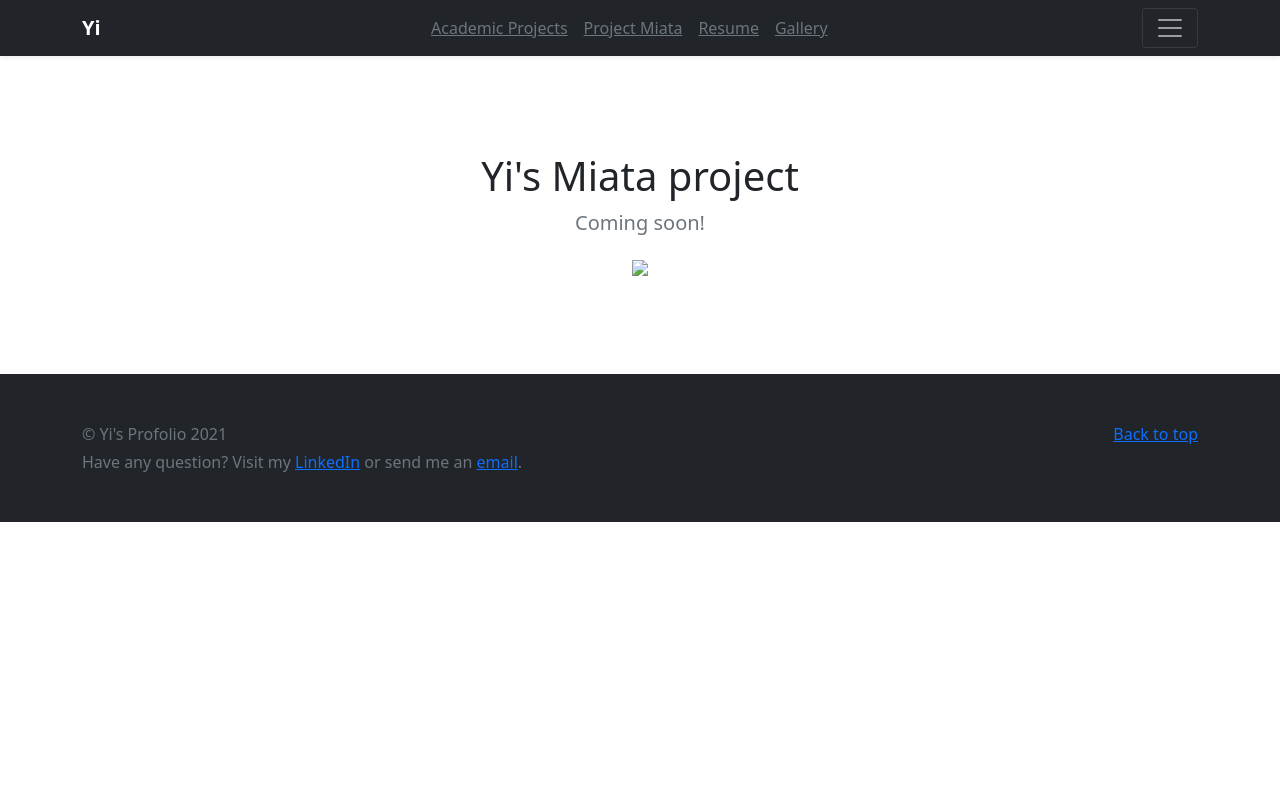
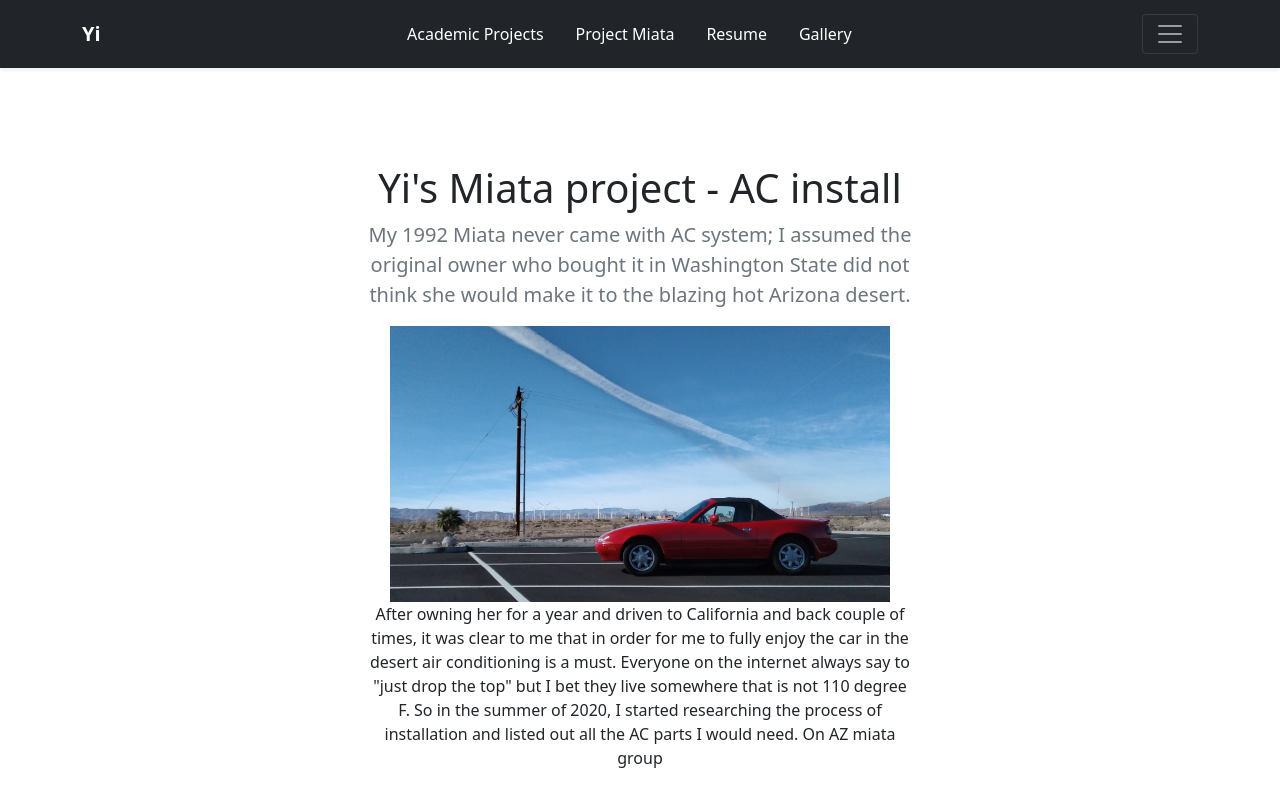
Before and after one commit to ychen837/ychen837.github.io, a plain HTML site: page miata/AC.html in a window 1280 px wide. Shown: the top 800 px of the page. Drawn offline with nearby package versions, Linux system fonts and the light colour scheme.

Commit message:
Updated AC page

```diff
--- a/miata/AC.html
+++ b/miata/AC.html
@@ -1,13 +1,72 @@
 <!doctype html>
 <html lang="en">
   <head>
+    <style>
+      .img_container {
+      position: relative;
+      text-align: center;
+      color: white;
+      }
+      .centered {
+      position: absolute;
+      top: 50%;
+      left: 50%;
+      transform: translate(-50%, -50%);
+      }
+
+      ul.topnav {list-style-type: none; margin: 0; padding: 0; overflow: hidden;
+      }
+
+      ul.topnav li {float: left;}
+
+      ul.topnav li a {
+      display: block;
+      color: white;
+      text-align: center;
+      padding: 14px 16px;
+      text-decoration: none;
+      }
+
+      ul.topnav li a:hover:not(.active) {background-color: #111;}
+
+      ul.topnav li a.active {background-color: #4CAF50;}
+
+      ul.topnav li.right {float: right;}
+
+      ul {list-style-type: none; margin: 0; padding: 0; overflow: hidden;}
+
+      li {float: left;}
+
+      li a {
+      display: block;
+      color: white;
+      text-align: center;
+      padding: 5px 20px;
+      text-decoration: none;
+      }
+
+      li a:hover {
+      background-color: #111;
+      }
+      @media screen and (max-width: 600px) {
+      ul.topnav li.right,
+      ul.topnav li {float: none;}
+      }
+      .footer {
+        position: fixed;
+        left: 0;
+        bottom: 0;
+        width: 100%;
+        text-align: center;
+      }
+    </style>
     <!-- Required meta tags -->
     <meta charset="utf-8">
     <meta name="viewport" content="width=device-width, initial-scale=1">
 
     <!-- Bootstrap CSS -->
     <link href="https://cdn.jsdelivr.net/npm/bootstrap@5.0.0-beta2/dist/css/bootstrap.min.css" rel="stylesheet" integrity="sha384-BmbxuPwQa2lc/FVzBcNJ7UAyJxM6wuqIj61tLrc4wSX0szH/Ev+nYRRuWlolflfl" crossorigin="anonymous">
-    <link rel="icon" href="img/circle_nisepanda.png">
+    <link rel="icon" href="../img/circle_nisepanda.png">
 
     <title>Miata Project</title>
   </head>
@@ -51,16 +110,16 @@
 
   <div class="navbar navbar-dark bg-dark shadow-sm">
     <div class="container">
-      <a href="index.html" class="navbar-brand d-flex align-items-center">
+      <a href="../index.html" class="navbar-brand d-flex align-items-center">
         <!-- <svg xmlns="http://www.w3.org/2000/svg" width="20" height="20" fill="none" stroke="currentColor" stroke-linecap="round" stroke-linejoin="round" stroke-width="2" aria-hidden="true" class="me-2" viewBox="0 0 24 24"><path d="M23 19a2 2 0 0 1-2 2H3a2 2 0 0 1-2-2V8a2 2 0 0 1 2-2h4l2-3h6l2 3h4a2 2 0 0 1 2 2z"/><circle cx="12" cy="13" r="4"/></svg> -->
         <strong>Yi</strong>
       </a>
-      <nav class="nav d-flex justify-content-between">
-        <a class="p-2 link-secondary" href="index.html">Academic Projects</a>
-        <a class="p-2 link-secondary" href="miata.html">Project Miata</a>
-        <a class="p-2 link-secondary" href="Yi Chen CV 2021 vs5.pdf">Resume</a>
-        <a class="p-2 link-secondary" href="gallery.html">Gallery</a>
-      </nav>
+      <ul class="topnav">
+        <li><a href="../index.html">Academic Projects</a></li>
+        <li><a href="../miata.html">Project Miata</a></li>
+        <li><a href="../Yi Chen CV 2021 vs6.pdf">Resume</a></li>
+        <li><a href="../gallery.html">Gallery</a></li>
+      </ul>
 
       <button class="navbar-toggler" type="button" data-bs-toggle="collapse" data-bs-target="#navbarHeader" aria-controls="navbarHeader" aria-expanded="false" aria-label="Toggle navigation">
         <span class="navbar-toggler-icon"></span>
@@ -76,9 +135,16 @@
   <section class="py-5 text-center container">
     <div class="row py-lg-5">
       <div class="col-lg-6 col-md-8 mx-auto">
-        <h1 class="fw-light">Yi's Miata project</h1>
-        <p class="lead text-muted">Coming soon!</p>
-        <img src="img/miata side.jpg" width="500">
+        <h1 class="fw-light">Yi's Miata project - AC install</h1>
+        <p class="lead text-muted">My 1992 Miata never came with AC system; I assumed the original owner who bought it in Washington State did not think she would make it to the blazing hot Arizona desert.</p>
+        <img src="../img/miata side.jpg" width="500">
+        <p>After owning her for a year and driven to California and back couple of times, it was clear to me that in order for me to fully enjoy the car in the desert air conditioning is a must. Everyone on the internet always say to "just drop the top" but I bet they live somewhere that is not 110 degree F. So in the summer of 2020, I started researching the process of installation and listed out all the AC parts I would need.
+
+        On AZ miata group
+
+        </p>
+
+
 <!--         <p>
           <a href="Yi Chen CV 2021 vs5.pdf" target ="_blank" class="btn btn-primary my-2">My Resume</a>
         </p> -->
```
Also changed, not shown: 1 other file.
